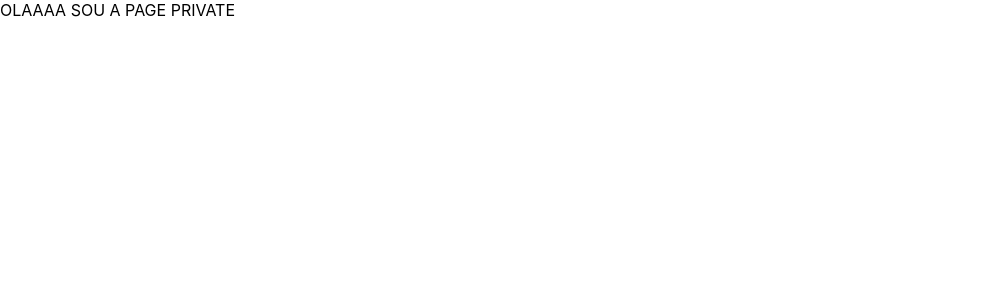
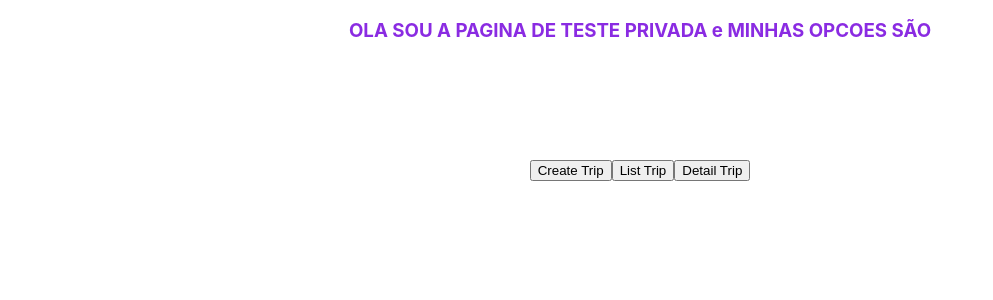
Before and after one commit to future4code/Renata-Caetano, a React (Create React App) app in the folder semana10/labex/: page / in a window 1280 px wide. Both pictures are taken after a click on the button "Formulario de aplicação". Shown: the top 300 px of the page, without its empty margins (0-993 px from the left). Built offline with nearby package versions, Linux system fonts and the light colour scheme.

Commit message:
terminando-mudancas-entre-paginas

```diff
--- a/semana10/labex/src/App.js
+++ b/semana10/labex/src/App.js
@@ -6,4 +6,6 @@ import{Switch,Route,BrowserRouter} from 'react-router-dom'
 export default function App() {
   return <Router />;
 
+
+
 }
--- a/semana10/labex/src/Router/Router.js
+++ b/semana10/labex/src/Router/Router.js
@@ -3,7 +3,9 @@ import { BrowserRouter, Route, Switch } from "react-router-dom";
 import HomePage from "../components/HomePage";
 import PrivatePage from '../components/Private/PrivatePage';
 import Login from '../components/Private/Login';
-
+import CreateTrip from '../components/Private/CreateTrip'
+import DetailTrip from '../components/Private/DetailTrip'
+import ListTrip from '../components/Private/ListTrips'
 
 export default function Router(){
 return(
@@ -22,6 +24,20 @@ return(
   <Login/>
 </Route>
 
+<Route exact path ='/CreateTrip'>
+  <CreateTrip/>
+</Route>
+
+<Route exact path ='/DetailTrip'>
+  <DetailTrip/>
+</Route>
+
+<Route exact path ='/ListTrip'>
+  <ListTrip/>
+</Route>
+
+
+
 
 </Switch>
 </BrowserRouter>
--- a/semana10/labex/src/components/HomePage.js
+++ b/semana10/labex/src/components/HomePage.js
@@ -1,7 +1,6 @@
 import React from 'react';
 import { useHistory } from "react-router-dom";
 import styled from "styled-components";
-
 
  const HomePage = () => {
   const history = useHistory();
@@ -14,21 +13,37 @@ import styled from "styled-components";
   };
 
   const Container=styled.div`
-  background-color:pink;
+  background-color:white;
   width: 100vw;
   height: 100vh;
 
+   `;
+
+  const Titulo =styled.h3`
+  color:blueviolet;
+  text-align:center;
   `;
+  const ButtonStyle =styled.div`
+  display :flex;
+  flex-direction:row;
+  justify-content:center;
+  padding:100px;
+  `;
+
 
 
 
  return(
    <Container>
-     <div>
-     <p>HOME PAGE</p>
-     <button onClick={goToPrivatePage}>Formulario de aplicação</button>
-     <button onClick={goToLogin}>Login Administrativo</button>
-     </div>
+    <Titulo>
+    <h3>HOME PAGE</h3>
+    </Titulo>
+    <ButtonStyle>
+   <button onClick={goToPrivatePage}>Formulario de aplicação</button>
+   <button onClick={goToLogin}>Login Administrativo</button>
+   </ButtonStyle>
+
+
    </Container>
  );
 }
--- a/semana10/labex/src/components/Private/CreateTrip.js
+++ b/semana10/labex/src/components/Private/CreateTrip.js
@@ -3,5 +3,13 @@ import React from 'react';
 
 
 export default function CreatTrip() {
-  return <div />;
+  return (
+<div>
+
+  OLA EU SOU CREATE
+</div>
+
+
+
+  );
 }
--- a/semana10/labex/src/components/Private/DetailTrip.js
+++ b/semana10/labex/src/components/Private/DetailTrip.js
@@ -3,5 +3,13 @@ import React from 'react';
 
 
 export default function DetailTrip() {
-  return <div />;
+  return (
+<div>
+
+  OLA EU SOU DETAIL
+</div>
+
+
+
+  );
 }
--- a/semana10/labex/src/components/Private/ListTrips.js
+++ b/semana10/labex/src/components/Private/ListTrips.js
@@ -2,6 +2,14 @@ import React from 'react';
 
 
 
-export default function ListTrips() {
-  return <div />;
+export default function ListTrip() {
+  return (
+<div>
+
+  OLA EU SOU LIST
+</div>
+
+
+
+  );
 }
--- a/semana10/labex/src/components/Private/PrivatePage.js
+++ b/semana10/labex/src/components/Private/PrivatePage.js
@@ -1,9 +1,52 @@
 import React from 'react';
+import { useHistory } from "react-router-dom";
+import styled from "styled-components";
 
+ const PrivatePage = () => {
+  const history = useHistory();
 
-export default function PrivatePage() {
-  return <div >
-OLAAAA SOU A PAGE PRIVATE
-</div>
+  const goToCreateTrip = () => {
+    history.push('/CreateTrip')
+  };
+  const goToDetailTrip = () => {
+    history.push("/DetailTrip")
+  };
+  const goToListTrip = () => {
+    history.push("/ListTrip")
+  };
+
+  const Container=styled.div`
+  background-color:white;
+  width: 100vw;
+  height: 100vh;
+
+   `;
+
+  const Titulo =styled.h3`
+  color:blueviolet;
+  text-align:center;
+  `;
+  const ButtonStyle =styled.div`
+  display :flex;
+  flex-direction:row;
+  justify-content:center;
+  padding:100px;
+  `;
+
+  return(
+      <Container>
+<Titulo>
+OLA SOU A PAGINA DE TESTE PRIVADA e MINHAS OPCOES SÃO
+
+</Titulo>
+    <ButtonStyle>
+   <button onClick={goToCreateTrip}>Create Trip</button>
+   <button onClick={goToListTrip}>List Trip</button>
+   <button onClick={goToDetailTrip}>Detail Trip</button>
+   </ButtonStyle>
+
+   </Container>
+  )
 
 }
+export default PrivatePage;
```
Also changed, not shown: semana10/labex/package.json (+7 -1 lines), 1 other file (tests, documents, lock files or other folders).
